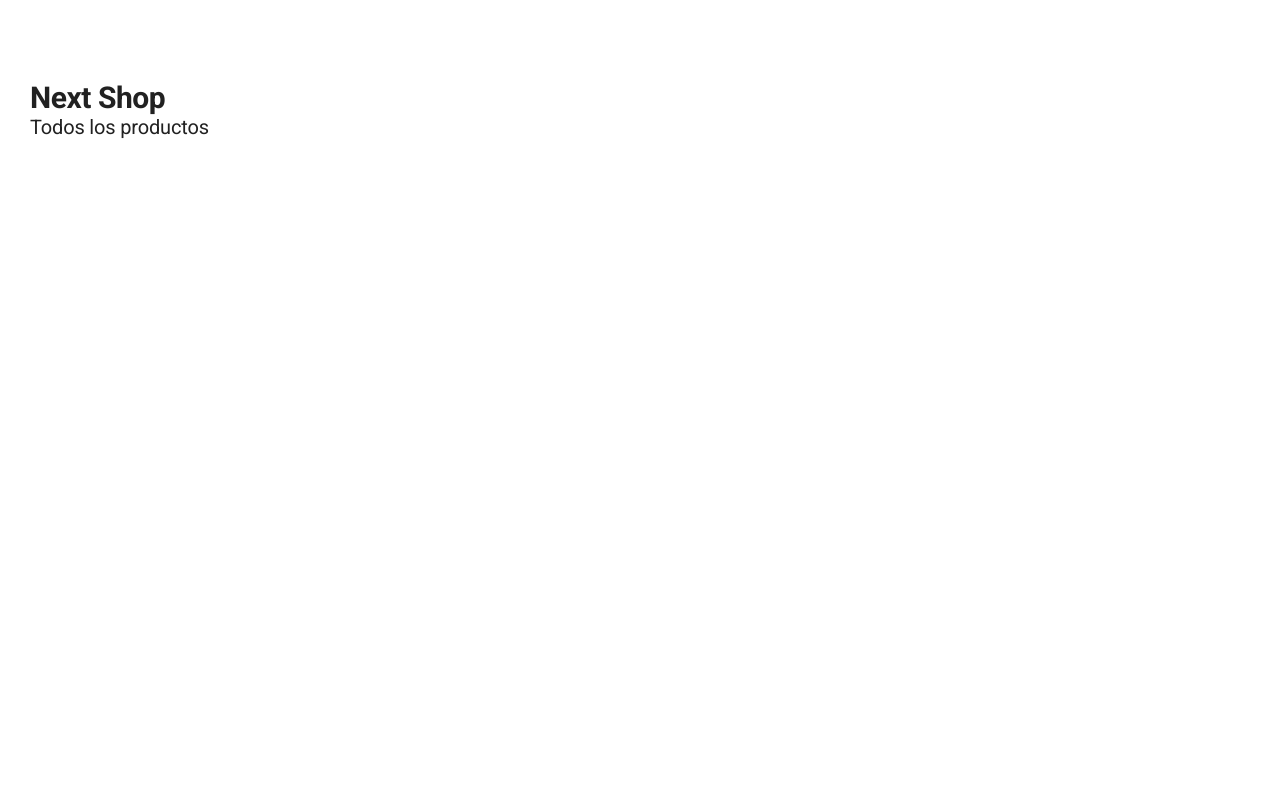
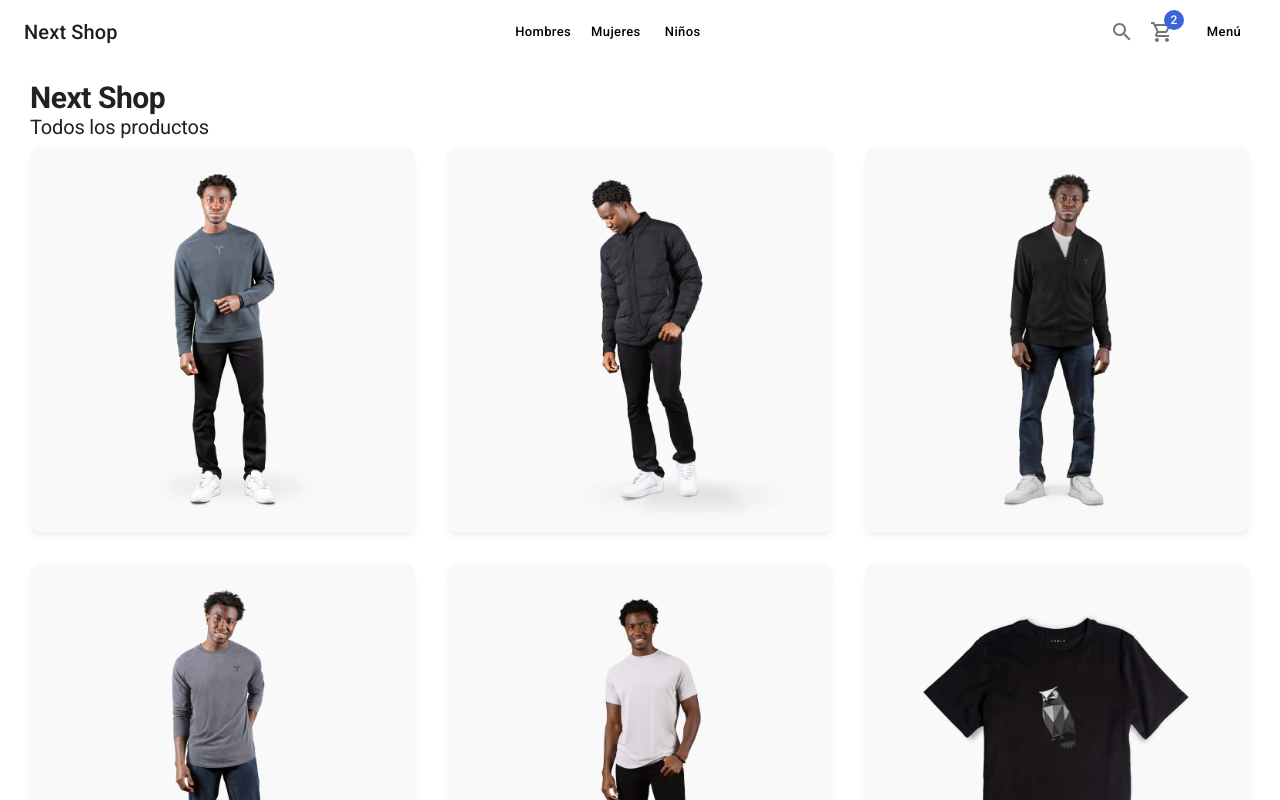
Before and after one commit to sebastian-asm/next-shop, a Next.js app: page / in a window 1280 px wide. Shown: the top 800 px of the page. Built offline with nearby package versions, Linux system fonts and the light colour scheme.

Commit message:
avances con ui (navbar, home page, side menu)

```diff
--- a/components/layouts/ShopLayout.tsx
+++ b/components/layouts/ShopLayout.tsx
@@ -1,5 +1,7 @@
 import { FC } from 'react';
 import Head from 'next/head';
+
+import { Navbar, SideMenu } from '../ui';
 
 interface Props {
   title: string;
@@ -24,6 +26,10 @@ export const ShopLayout: FC<Props> = ({
         {imgFullUrl && <meta name="og:image" content={imgFullUrl} />}
       </Head>
 
+      <Navbar />
+
+      <SideMenu />
+
       <main
         style={{
           margin: '80px auto',
--- /dev/null
+++ b/components/products/ProductCard.tsx
@@ -0,0 +1,25 @@
+import { FC } from 'react';
+
+import { Card, CardActionArea, CardMedia, Grid } from '@mui/material';
+
+import { IProduct } from '../../interfaces';
+
+interface Props {
+  product: IProduct;
+}
+
+export const ProductCard: FC<Props> = ({ product }) => {
+  return (
+    <Grid item xs={6} sm={4}>
+      <Card>
+        <CardActionArea>
+          <CardMedia
+            component="img"
+            image={`products/${product.images[0]}`}
+            alt={product.title}
+          />
+        </CardActionArea>
+      </Card>
+    </Grid>
+  );
+};
--- /dev/null
+++ b/components/products/ProductList.tsx
@@ -0,0 +1,20 @@
+import { FC } from 'react';
+
+import { Grid } from '@mui/material';
+
+import { IProduct } from '../../interfaces';
+import { ProductCard } from './ProductCard';
+
+interface Props {
+  products: IProduct[];
+}
+
+export const ProductList: FC<Props> = ({ products }) => {
+  return (
+    <Grid container spacing={4}>
+      {products.map((product) => (
+        <ProductCard key={product.slug} product={product} />
+      ))}
+    </Grid>
+  );
+};
--- /dev/null
+++ b/components/products/index.ts
@@ -0,0 +1,2 @@
+export { ProductCard } from './ProductCard';
+export { ProductList } from './ProductList';
--- /dev/null
+++ b/components/ui/Navbar.tsx
@@ -0,0 +1,65 @@
+import NextLink from 'next/link';
+
+import {
+  AppBar,
+  Badge,
+  Box,
+  Button,
+  IconButton,
+  Link,
+  Toolbar,
+  Typography,
+} from '@mui/material';
+import { SearchOutlined, ShoppingCartOutlined } from '@mui/icons-material';
+
+export const Navbar = () => {
+  return (
+    <AppBar>
+      <Toolbar>
+        <NextLink href="/" passHref legacyBehavior>
+          <Link>
+            <Typography variant="h6">Next Shop</Typography>
+          </Link>
+        </NextLink>
+
+        <Box flex="1" />
+
+        <Box sx={{ display: { xs: 'none', sm: 'block' } }}>
+          <NextLink href="/category/men" passHref legacyBehavior>
+            <Link>
+              <Button>Hombres</Button>
+            </Link>
+          </NextLink>
+          <NextLink href="/category/women" passHref legacyBehavior>
+            <Link>
+              <Button>Mujeres</Button>
+            </Link>
+          </NextLink>
+          <NextLink href="/category/kid" passHref legacyBehavior>
+            <Link>
+              <Button>Niños</Button>
+            </Link>
+          </NextLink>
+        </Box>
+
+        <Box flex="1" />
+
+        <IconButton>
+          <SearchOutlined />
+        </IconButton>
+
+        <NextLink href="/cart" passHref legacyBehavior>
+          <Link>
+            <IconButton>
+              <Badge badgeContent="2" color="secondary">
+                <ShoppingCartOutlined />
+              </Badge>
+            </IconButton>
+          </Link>
+        </NextLink>
+
+        <Button sx={{ marginLeft: '10px' }}>Menú</Button>
+      </Toolbar>
+    </AppBar>
+  );
+};
--- /dev/null
+++ b/components/ui/SideMenu.tsx
@@ -0,0 +1,120 @@
+import {
+  Box,
+  Divider,
+  Drawer,
+  IconButton,
+  Input,
+  InputAdornment,
+  List,
+  ListItem,
+  ListItemButton,
+  ListItemIcon,
+  ListItemText,
+  ListSubheader,
+} from '@mui/material';
+import {
+  AccountCircleOutlined,
+  AdminPanelSettings,
+  CategoryOutlined,
+  ConfirmationNumberOutlined,
+  EscalatorWarningOutlined,
+  FemaleOutlined,
+  LoginOutlined,
+  MaleOutlined,
+  SearchOutlined,
+  VpnKeyOutlined,
+} from '@mui/icons-material';
+
+export const SideMenu = () => {
+  return (
+    <Drawer
+      open={false}
+      anchor="right"
+      sx={{ backdropFilter: 'blur(4px)', transition: 'all 0.3s ease-out' }}
+    >
+      <Box sx={{ width: 250, paddingTop: 5 }}>
+        <List>
+          <ListItem>
+            <Input
+              type="text"
+              placeholder="Buscar..."
+              endAdornment={
+                <InputAdornment position="end">
+                  <IconButton aria-label="toggle password visibility">
+                    <SearchOutlined />
+                  </IconButton>
+                </InputAdornment>
+              }
+            />
+          </ListItem>
+
+          <ListItemButton>
+            <ListItemIcon>
+              <AccountCircleOutlined />
+            </ListItemIcon>
+            <ListItemText primary={'Perfil'} />
+          </ListItemButton>
+          <ListItemButton>
+            <ListItemIcon>
+              <ConfirmationNumberOutlined />
+            </ListItemIcon>
+            <ListItemText primary={'Mis Ordenes'} />
+          </ListItemButton>
+
+          <ListItemButton sx={{ display: { xs: '', sm: 'none' } }}>
+            <ListItemIcon>
+              <MaleOutlined />
+            </ListItemIcon>
+            <ListItemText primary={'Hombres'} />
+          </ListItemButton>
+          <ListItemButton sx={{ display: { xs: '', sm: 'none' } }}>
+            <ListItemIcon>
+              <FemaleOutlined />
+            </ListItemIcon>
+            <ListItemText primary={'Mujeres'} />
+          </ListItemButton>
+          <ListItemButton sx={{ display: { xs: '', sm: 'none' } }}>
+            <ListItemIcon>
+              <EscalatorWarningOutlined />
+            </ListItemIcon>
+            <ListItemText primary={'Niños'} />
+          </ListItemButton>
+
+          <ListItemButton>
+            <ListItemIcon>
+              <VpnKeyOutlined />
+            </ListItemIcon>
+            <ListItemText primary={'Ingresar'} />
+          </ListItemButton>
+          <ListItemButton>
+            <ListItemIcon>
+              <LoginOutlined />
+            </ListItemIcon>
+            <ListItemText primary={'Salir'} />
+          </ListItemButton>
+
+          <Divider />
+          <ListSubheader>Admin Panel</ListSubheader>
+          <ListItemButton>
+            <ListItemIcon>
+              <CategoryOutlined />
+            </ListItemIcon>
+            <ListItemText primary={'Productos'} />
+          </ListItemButton>
+          <ListItemButton>
+            <ListItemIcon>
+              <ConfirmationNumberOutlined />
+            </ListItemIcon>
+            <ListItemText primary={'Ordenes'} />
+          </ListItemButton>
+          <ListItemButton>
+            <ListItemIcon>
+              <AdminPanelSettings />
+            </ListItemIcon>
+            <ListItemText primary={'Usuarios'} />
+          </ListItemButton>
+        </List>
+      </Box>
+    </Drawer>
+  );
+};
--- /dev/null
+++ b/components/ui/index.ts
@@ -0,0 +1,2 @@
+export { Navbar } from './Navbar';
+export { SideMenu } from './SideMenu';
--- /dev/null
+++ b/interfaces/index.ts
@@ -0,0 +1 @@
+export * from './products';
--- /dev/null
+++ b/interfaces/products.ts
@@ -0,0 +1,16 @@
+export interface IProduct {
+  _id?: string;
+  description: string;
+  images: string[];
+  inStock: number;
+  price: number;
+  sizes: ISizes[];
+  slug: string;
+  tags: string[];
+  title: string;
+  type: ITypes;
+  gender: 'men' | 'women' | 'kid' | 'unisex';
+}
+
+export type ISizes = 'XS' | 'S' | 'M' | 'L' | 'XL' | 'XXL' | 'XXXL';
+export type ITypes = 'shirts' | 'pants' | 'hoodies' | 'hats';
--- a/pages/index.tsx
+++ b/pages/index.tsx
@@ -1,5 +1,7 @@
 import { Typography } from '@mui/material';
 
+import { initialData } from '../database/products';
+import { ProductList } from '../components/products';
 import { ShopLayout } from '../components/layouts';
 
 export default function Home() {
@@ -14,6 +16,8 @@ export default function Home() {
       <Typography variant="h2" sx={{ mb: 1 }}>
         Todos los productos
       </Typography>
+
+      <ProductList products={initialData.products} />
     </ShopLayout>
   );
 }
--- a/themes/light-theme.ts
+++ b/themes/light-theme.ts
@@ -53,6 +53,8 @@ export const lightTheme = createTheme({
       },
       styleOverrides: {
         root: {
+          backgroundColor: '#fff',
+          color: '#000',
           textTransform: 'none',
           boxShadow: 'none',
           borderRadius: 10,
```
Also changed, not shown: pages/404.tsx (added, +25 -0 lines).
